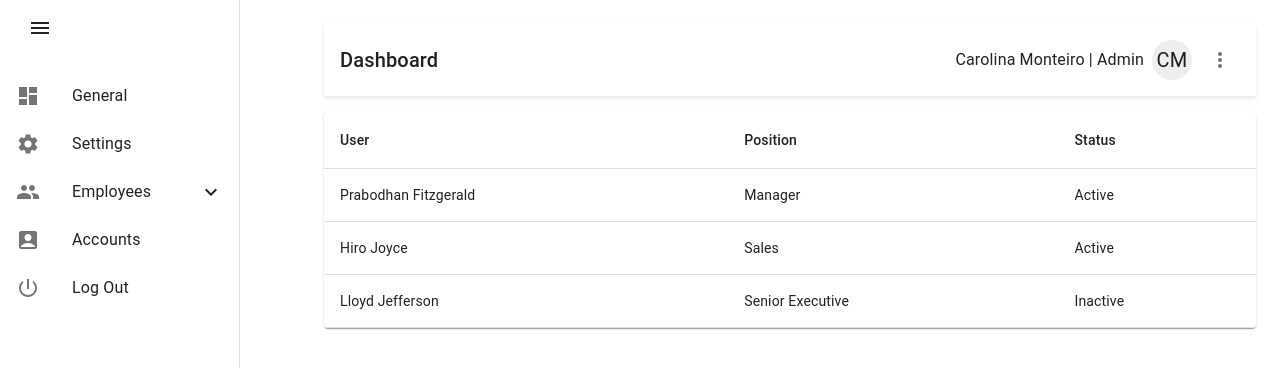
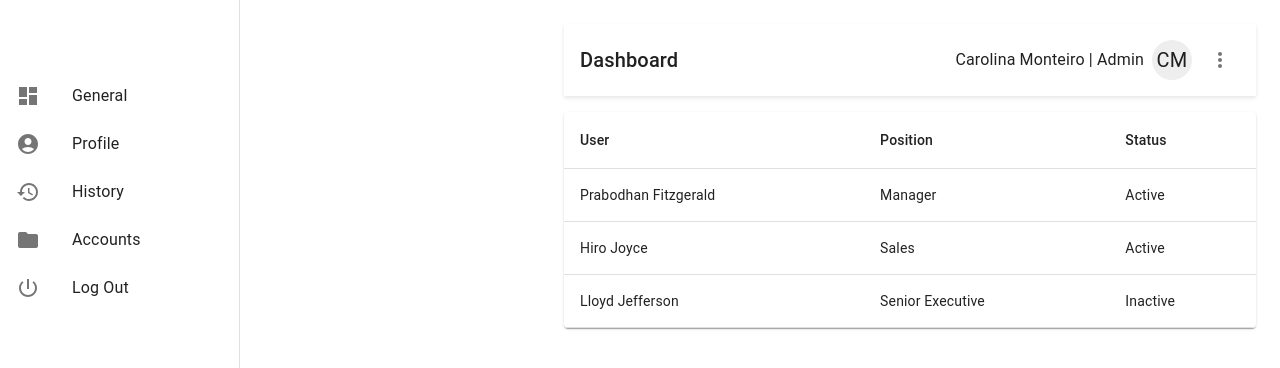
Before and after one commit to dubeyaashish/frontend-sp2, a React (Create React App) app: page / in a window 1280 px wide. Both pictures are taken after typing "Sample", "Sample123" into the empty fields and a click on the button "Login". Shown: the top 368 px of the page. Built offline with nearby package versions, Linux system fonts and the light colour scheme.

Commit message:
User and Admin page connected to Login page.

```diff
--- a/src/App.js
+++ b/src/App.js
@@ -1,6 +1,7 @@
 import React, { useState } from 'react';
 import { Routes, Route, Navigate } from 'react-router-dom';
-import LayoutWithNavigation from './LayoutNavigation';
+import LayoutWithNavigation from './LayoutNavigation'; // This is for the admin layout
+import UserLayoutWithNavigation from './UserLayoutNavigation'; // This is for the user layout
 import GeneralPage from './General';
 import StatusPage from './Status';
 import SettingsPage from './Settings';
@@ -10,34 +11,48 @@ import UserGeneralPage from './UserGeneral';
 export default function App() {
   const [drawerOpen, setDrawerOpen] = useState(true);
   const [isLoggedIn, setIsLoggedIn] = useState(false);
+  const [userRole, setUserRole] = useState('');
 
-  const handleLoginSuccess = () => {
+  const handleLoginSuccess = (role) => {
     setIsLoggedIn(true);
+    setUserRole(role);
   };
 
   const handleLogout = () => {
     setIsLoggedIn(false);
+    setUserRole('');
+    // You should also add logic here to actually log the user out, like clearing tokens or cookies.
   };
 
   const toggleDrawer = () => {
     setDrawerOpen(!drawerOpen);
   };
 
-  return (
-    <div>
-      {isLoggedIn ? (
+  const renderLayout = () => {
+    if (userRole === 'Admin') {
+      return (
         <LayoutWithNavigation open={drawerOpen} handleDrawerToggle={toggleDrawer} onLogout={handleLogout}>
           <Routes>
             <Route path="/" element={<GeneralPage />} />
             <Route path="/status" element={<StatusPage />} />
             <Route path="/settings" element={<SettingsPage />} />
-            <Route path="/user-general" element={<UserGeneralPage />} />
+            {/* Redirect any other path to "/" */}
             <Route path="*" element={<Navigate to="/" replace />} />
           </Routes>
         </LayoutWithNavigation>
-      ) : (
-        <LoginPage onLoginSuccess={handleLoginSuccess} />
-      )}
-    </div>
-  );
+      );
+    } else { // Assumes any non-admin user will use the UserLayout
+      return (
+        <UserLayoutWithNavigation open={drawerOpen} handleDrawerToggle={toggleDrawer} onLogout={handleLogout}>
+          <Routes>
+            <Route path="/" element={<UserGeneralPage />} />
+            {/* Redirect any other path to "/" */}
+            <Route path="*" element={<Navigate to="/" replace />} />
+          </Routes>
+        </UserLayoutWithNavigation>
+      );
+    }
+  };
+
+  return <div>{isLoggedIn ? renderLayout() : <LoginPage onLoginSuccess={handleLoginSuccess} />}</div>;
 }
--- a/src/Login.js
+++ b/src/Login.js
@@ -1,4 +1,3 @@
-
 import React, { useState } from 'react';
 import { useNavigate } from 'react-router-dom';
 
@@ -22,17 +21,11 @@ function LoginPage({ onLoginSuccess }) {
 
   const handleLogin = (event) => {
     event.preventDefault();
-    onLoginSuccess(); // This will update the App's login state
-    if (role === 'Admin') {
-      navigate('/'); // Navigate to General Page for Admin
-    } else {
-      navigate('/UserGeneral'); // Navigate to User General Page for User
-    }
+    onLoginSuccess(role); // Pass the role to App.js
+    navigate('/'); // Navigate to the home page
   };
 
   return (
-    <div>
-      <div>
     <div style={{ display: 'flex', justifyContent: 'center', alignItems: 'center', height: '100vh' }}>
       <form onSubmit={handleLogin} style={{ display: 'flex', flexDirection: 'column', alignItems: 'center' }}>
         <select value={role} onChange={handleRoleChange} style={{ width: '293px', height: '36px', marginBottom: '5px', borderRadius: '8px', backgroundColor: '#F6F6F6', outline: 'none' }}>
@@ -56,15 +49,13 @@ function LoginPage({ onLoginSuccess }) {
           height: '80px',
           borderRadius: '50%',
           backgroundColor: 'gray',
-            backgroundImage: `url("/sunmilogo.png")`,
+          backgroundImage: `url("/sunmilogo.png")`, // Your profile picture URL
           backgroundSize: 'cover',
           backgroundPosition: 'center',
         }}
       >
       </div>
     </div>
-    </div>
-    </div>
   );
 }
 
--- a/src/UserGeneral.js
+++ b/src/UserGeneral.js
@@ -5,7 +5,7 @@ import {
 } from '@mui/material';
 import MoreVertIcon from '@mui/icons-material/MoreVert';
 
-const GeneralPage = () => {
+const UserGeneralPage = () => {
 
   // Mock data for the table
   const mockTableData = [
@@ -76,4 +76,4 @@ const GeneralPage = () => {
   );
 };
 
-export default GeneralPage;
+export default UserGeneralPage;
--- /dev/null
+++ b/src/UserLayoutNavigation.js
@@ -0,0 +1,30 @@
+import React from 'react';
+import UserNavigation from './UserNavigation'; // Importing UserNavigation instead of Navigation
+import Box from '@mui/material/Box';
+import CssBaseline from '@mui/material/CssBaseline';
+
+const drawerWidth = 240;
+const contentShift = 60;
+
+export default function UserLayoutWithNavigation({ children, open, handleDrawerToggle }) {
+  return (
+    <Box sx={{ display: 'flex' }}>
+      <CssBaseline />
+      <UserNavigation open={open} handleDrawerToggle={handleDrawerToggle} />
+      <Box
+        component="main"
+        sx={{
+          flexGrow: 1,
+          p: 3,
+          transition: (theme) => theme.transitions.create('margin', {
+            easing: theme.transitions.easing.sharp,
+            duration: theme.transitions.duration.leavingScreen,
+          }),
+          marginLeft: `${open ? drawerWidth + contentShift : contentShift}px`, // Adjusted to include drawerWidth
+        }}
+      >
+        {children}
+      </Box>
+    </Box>
+  );
+}
--- a/src/UserNavigation.js
+++ b/src/UserNavigation.js
@@ -1,34 +1,23 @@
-import React, { useState } from 'react';
-import { Link, useNavigate } from 'react-router-dom';
+import React from 'react';
+import { Link } from 'react-router-dom';
 import {
   Drawer, List, ListItem, ListItemIcon, ListItemText, IconButton,
-  Collapse, Toolbar, CssBaseline
+  Toolbar, CssBaseline
 } from '@mui/material';
 import MenuIcon from '@mui/icons-material/Menu';
-import SettingsIcon from '@mui/icons-material/Settings';
-import GroupIcon from '@mui/icons-material/Group';
-import ExpandLess from '@mui/icons-material/ExpandLess';
-import ExpandMore from '@mui/icons-material/ExpandMore';
-import DashboardIcon from '@mui/icons-material/Dashboard';
-import AccountBoxIcon from '@mui/icons-material/AccountBox';
-import PowerSettingsNewIcon from '@mui/icons-material/PowerSettingsNew';
+import DashboardIcon from '@mui/icons-material/Dashboard'; // Assuming this matches the "General" icon
+import AccountCircleIcon from '@mui/icons-material/AccountCircle'; // Assuming this matches the "Profile" icon
+import HistoryIcon from '@mui/icons-material/History'; // Assuming this matches the "History" icon
+import FolderIcon from '@mui/icons-material/Folder'; // Assuming this matches the "Accounts" icon
+import PowerSettingsNewIcon from '@mui/icons-material/PowerSettingsNew'; // Assuming this matches the "Log Out" icon
 
 const drawerWidth = 240;
 
 export default function Navigation({ open, handleDrawerToggle }) {
-  const [subMenuOpen, setSubMenuOpen] = useState(false);
-  const navigate = useNavigate();
-
-  const handleSubMenuClick = () => {
-    setSubMenuOpen(!subMenuOpen);
-  };
 
   const handleLogOut = () => {
-    // Implement log out logic here
-    // For example, clearing authentication tokens or user data
-
     // Redirect to the login page
-    navigate('/Login'); // Adjust the path to match your routing setup
+    window.location.href = '/login';
   };
 
   return (
@@ -41,6 +30,7 @@ export default function Navigation({ open, handleDrawerToggle }) {
         edge="start"
         sx={{
           marginRight: '36px',
+          ...(open && { display: 'none' }),
           marginLeft: '20px',
           position: 'fixed',
           zIndex: (theme) => theme.zIndex.drawer + 1,
@@ -68,20 +58,26 @@ export default function Navigation({ open, handleDrawerToggle }) {
             <ListItemIcon>
               <DashboardIcon />
             </ListItemIcon>
-            <ListItemText primary="UserGeneral" />
+            <ListItemText primary="General" />
           </ListItem>
           <ListItem button component={Link} to="/profile">
             <ListItemIcon>
-              <SettingsIcon />
+              <AccountCircleIcon />
             </ListItemIcon>
             <ListItemText primary="Profile" />
           </ListItem>
           <ListItem button component={Link} to="/history">
             <ListItemIcon>
-              <GroupIcon />
+              <HistoryIcon />
             </ListItemIcon>
             <ListItemText primary="History" />
-            </ListItem>
+          </ListItem>
+          <ListItem button component={Link} to="/accounts">
+            <ListItemIcon>
+              <FolderIcon />
+            </ListItemIcon>
+            <ListItemText primary="Accounts" />
+          </ListItem>
           <ListItem button onClick={handleLogOut}>
             <ListItemIcon>
               <PowerSettingsNewIcon />
```
Lines whose indentation alone changed are shown as unchanged.
